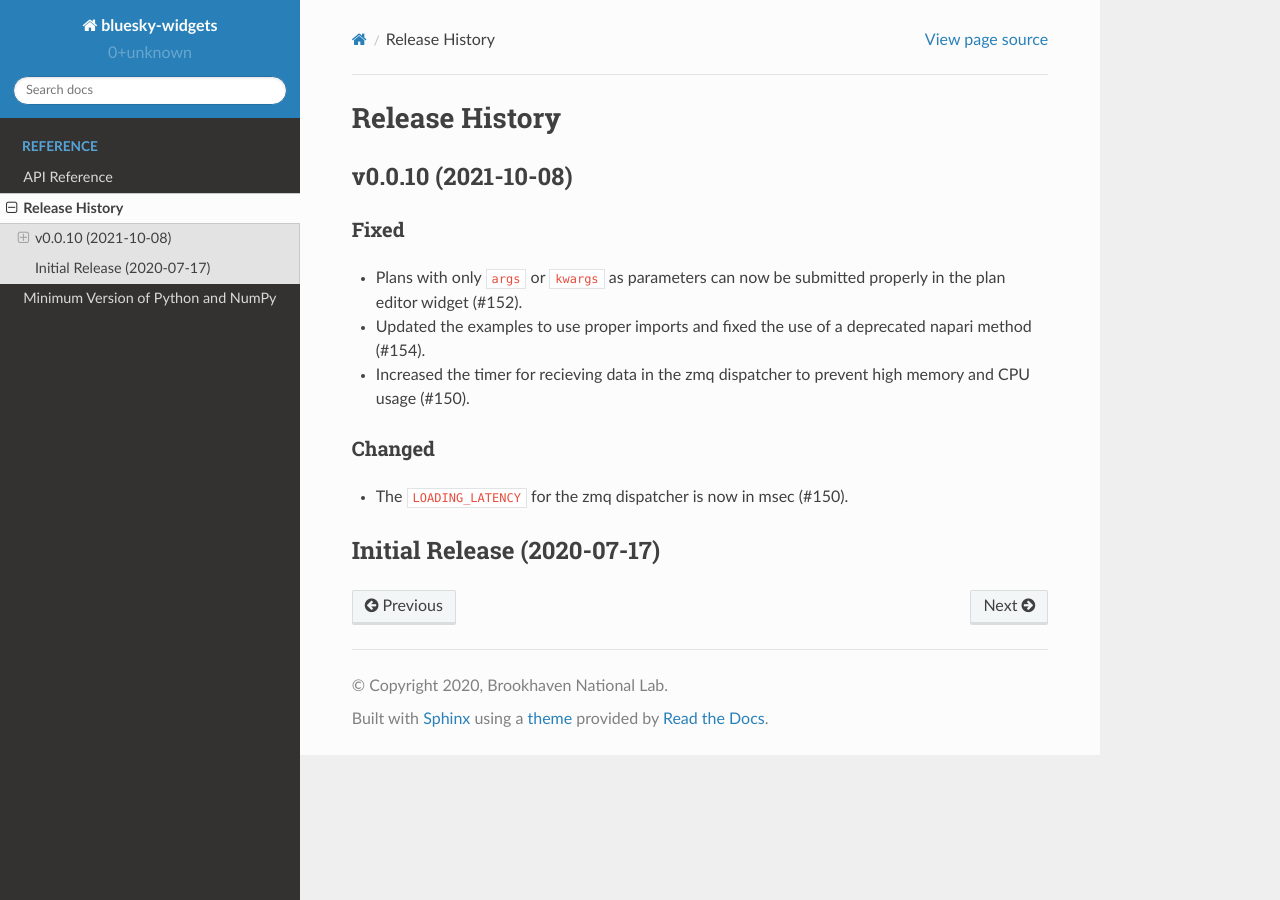
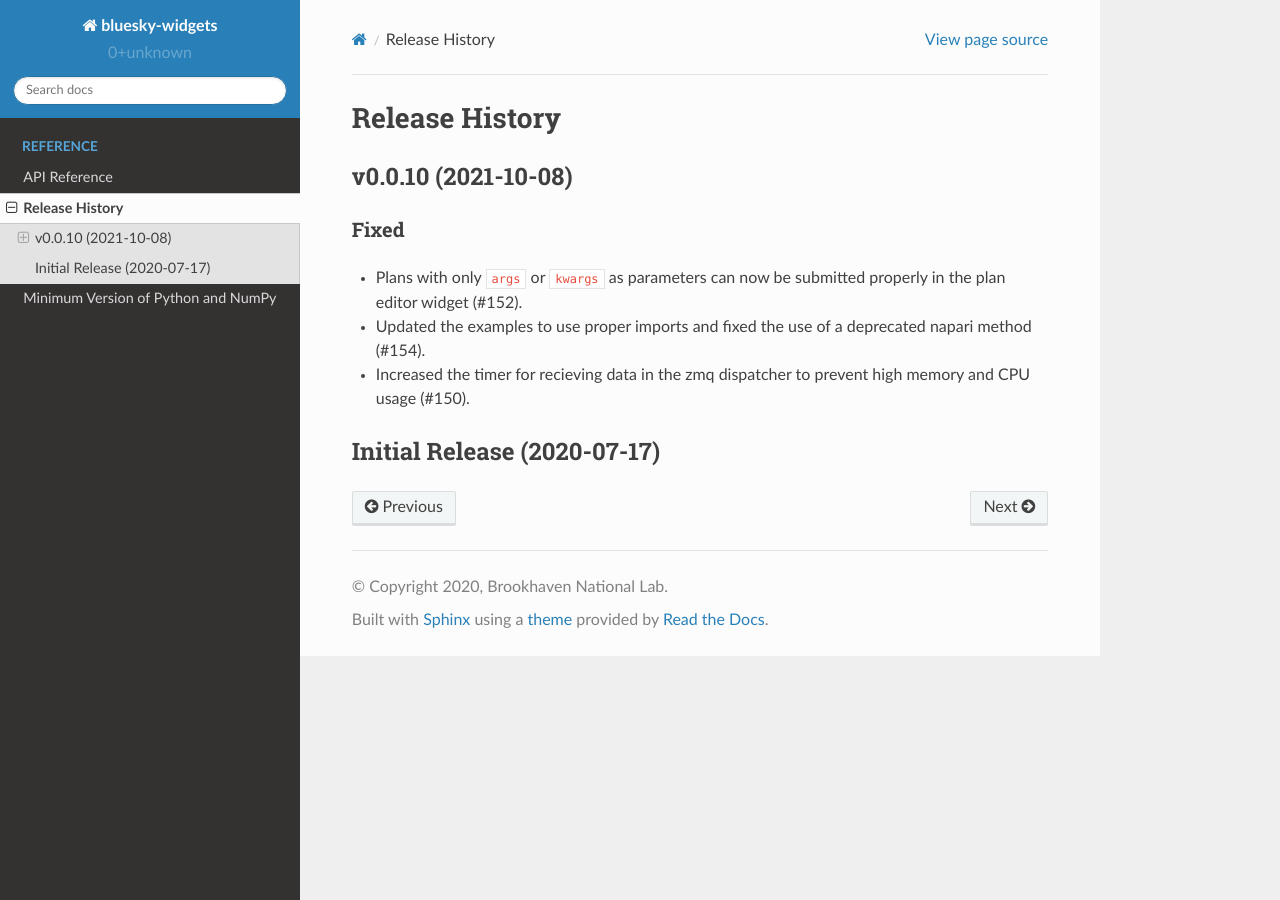
Before and after one commit to bluesky/bluesky-widgets, a Sphinx documentation site: the page built from docs/source/release-history.rst, in a window 1280 px wide. Built offline with Sphinx 7.4.7 and the Read the Docs theme 2.0.0, drawn with Linux system fonts in a browser that asks for light colours; pages that are not in the unit, such as notebooks, are missing from menus.

Commit message:
Removed Changed section

```diff
--- a/docs/source/release-history.rst
+++ b/docs/source/release-history.rst
@@ -15,10 +15,5 @@ Fixed
 - Increased the timer for recieving data in the zmq dispatcher
   to prevent high memory and CPU usage (#150).
 
-Changed
--------
-
-- The ``LOADING_LATENCY`` for the zmq dispatcher is now in msec (#150).
-
 Initial Release (2020-07-17)
 ============================
```
